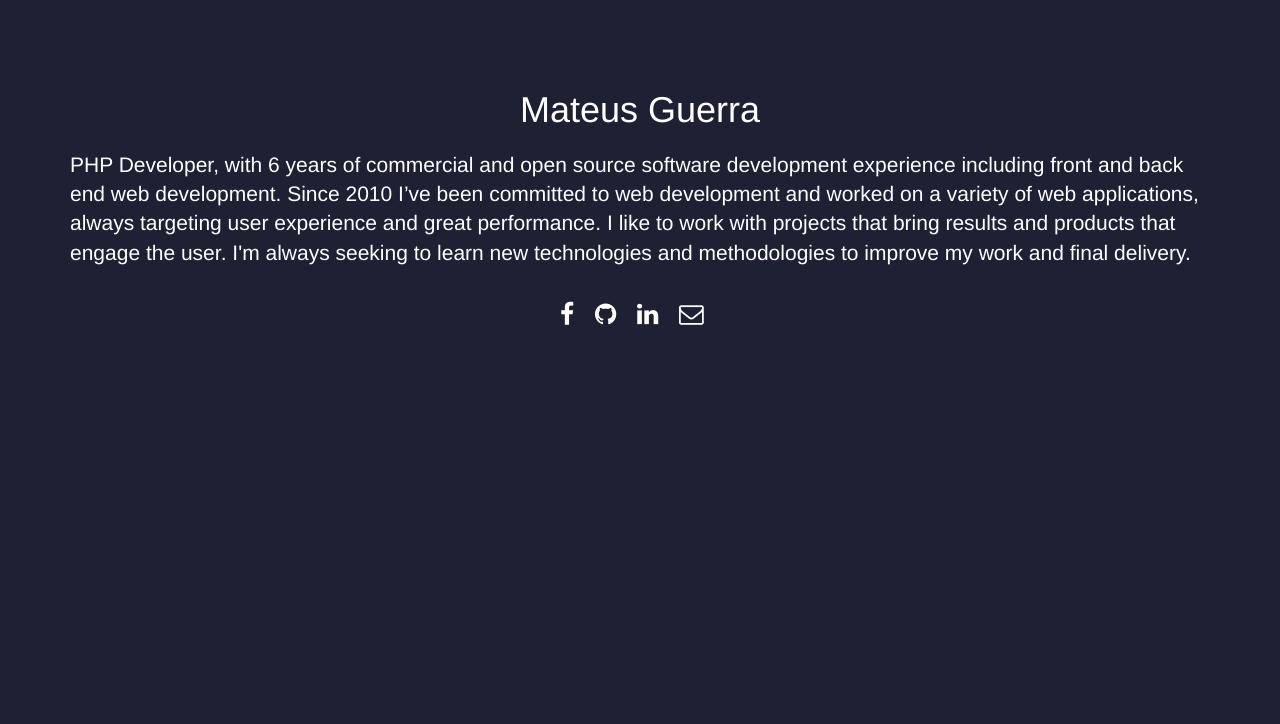
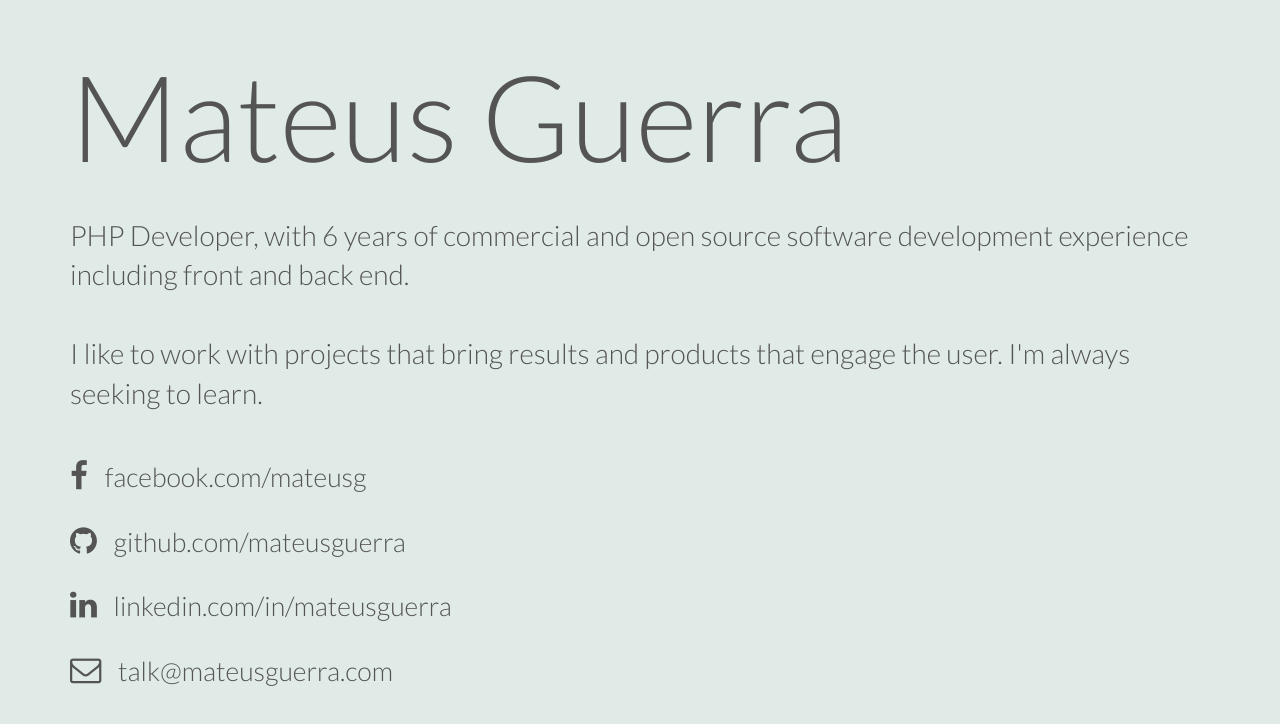
Before and after one commit to mateusguerra/mateusguerra.github.io, a plain HTML site: page index.html in a window 1280 px wide. Drawn offline with nearby package versions, Linux system fonts and the light colour scheme.

Commit message:
Finished v0.1

```diff
--- a/index.html
+++ b/index.html
@@ -8,6 +8,7 @@
 		<title>Mateus Guerra</title>
 		<link rel="stylesheet" href="https://maxcdn.bootstrapcdn.com/font-awesome/4.7.0/css/font-awesome.min.css">
 		<link rel="stylesheet" href="https://maxcdn.bootstrapcdn.com/bootstrap/3.3.7/css/bootstrap.min.css" integrity="sha384-BVYiiSIFeK1dGmJRAkycuHAHRg32OmUcww7on3RYdg4Va+PmSTsz/K68vbdEjh4u" crossorigin="anonymous">
+		<link href="https://fonts.googleapis.com/css?family=Lato:300" rel="stylesheet">
 		<link rel="stylesheet" href="web/assets/main.min.css">
 	</head>
 	<body>
@@ -15,25 +16,27 @@
 			<section>
 				<header>
 					<h1>Mateus Guerra</h1>
-					<p class="lead">PHP Developer, with 6 years of commercial and open source software development
-experience including front and back end web development. Since 2010 I’ve been
-committed to web development and worked on a variety of web applications, always
-targeting user experience and great performance. I like to work with projects that bring
-results and products that engage the user. I'm always seeking to learn new
-technologies and methodologies to improve my work and final delivery.</p>
+					<div>
+						<p class="lead">PHP Developer, with 6 years of commercial and open source software development
+experience including front and back end.
+						</p>
+						<p class="lead"> I like to work with projects that bring
+results and products that engage the user. I'm always seeking to learn.
+						</p>
+					</div>
 				</header>
-				<div class="col-md-5 col-md-offset-5 social">
+				<div class="social">
 					<a href="http://www.facebook.com/mateusg" target="_blank">
-						<i class="fa fa-facebook"></i>
+						<i class="fa fa-facebook"></i> <span>facebook.com/mateusg</span>
 					</a>
 					<a href="http://www.github.com/mateusguerra" target="_blank">
-						<i class="fa fa-github"></i>
+						<i class="fa fa-github"></i> <span>github.com/mateusguerra</span>
 					</a>
 					<a href="https://www.linkedin.com/in/mateusg" target="_blank">
-						<i class="fa fa-linkedin"></i>
+						<i class="fa fa-linkedin"></i> <span>linkedin.com/in/mateusguerra</span>
 					</a>
 					<a href="mailto:talk@mateusguerra.com">
-						<i class="fa fa-envelope-o"></i>
+						<i class="fa fa-envelope-o"></i> <span>talk@mateusguerra.com</span>
 					</a>
 				</div>
 			</section>
--- a/web/source/main.css
+++ b/web/source/main.css
@@ -1,15 +1,7 @@
 body {
-	color: #fff;
-	background: #1e2133;
-}
-
-h1 {
-	padding-top:70px;
-	text-align: center;
-}
-
-h1, p {
-	padding-bottom: 10px;
+    color: #545454;
+    background: #e0ebe8;
+    font-family: 'Lato', sans-serif;
 }
 
 .social a {
@@ -19,13 +11,129 @@ h1, p {
     padding-bottom: 0;
 }
 
+.social a:hover {
+    text-decoration: none;
+}
+
+.social a span {
+    color: #545454;
+    font-size: 0.85em;
+    margin-left: 0.4em;
+}
+
+
 a {
     border-bottom: 1px solid;
-    color: #000;
+    color: #545454;
     padding-bottom: 5px;
     text-decoration: none;
 }
 
 .fa {
-	color: #fff
+    color: #545454
 }
+
+/* Custom, iPhone Retina */
+@media only screen and (min-width : 320px) {
+    h1 {
+        font-size: 80px;
+        line-height: 0.8em;
+    }
+
+    .lead {
+        margin:30px 0px;
+        padding:0px;
+        font-size: 1.5em;
+    }
+
+    .social a {
+        font-size: 1.6em;
+        margin-bottom: 20px;
+        display: block;
+    }
+}
+
+/* Extra Small Devices, Phones */
+@media only screen and (min-width : 480px) {
+    h1 {
+        font-size: 80px;
+        line-height: 0.8em;
+        padding-top: 0.1em;
+    }
+
+    .lead {
+        margin:30px 0px;
+        padding:0px;
+        font-size: 1.2em;
+        text-align: center;
+    }
+
+    .social {
+        text-align: center;
+    }
+
+    .social a {
+        display: inline-block;
+    }
+
+    .social a span {
+        display: none;
+    }
+
+}
+
+/* Small Devices, Tablets */
+@media only screen and (min-width : 768px) {
+    h1 {
+        font-size: 80px;
+        line-height: 1em;
+        padding-top: 0.1em;
+    }
+
+    .lead {
+        text-align: left;
+        margin:30px 0px;
+        padding:0px;
+        font-size: 1.8em;
+    }
+
+    .social a {
+        display: block;
+        text-align: left;
+    }
+
+    .social a span {
+        display: inline-block;
+    }
+}
+
+/* Medium Devices, Desktops */
+@media only screen and (min-width : 992px) {
+
+    h1 {
+        padding-top: 0.5em;
+        font-size: 120px;
+        font-weight: 300;
+        padding-bottom: 10px;
+    }
+
+    .lead {
+        font-size: 2em;
+        margin-bottom: 40px;
+    }
+
+    .social {
+        font-size: 1.4em;
+    }
+}
+
+/* Large Devices, Wide Screens */
+@media only screen and (min-width : 1200px) {
+
+
+    h1 {
+        font-size: 120px;
+        padding-top: 0.3em;
+        font-weight: 300;
+    }
+}
```
Also changed, not shown: web/assets/main.min.css, 1 other file.
